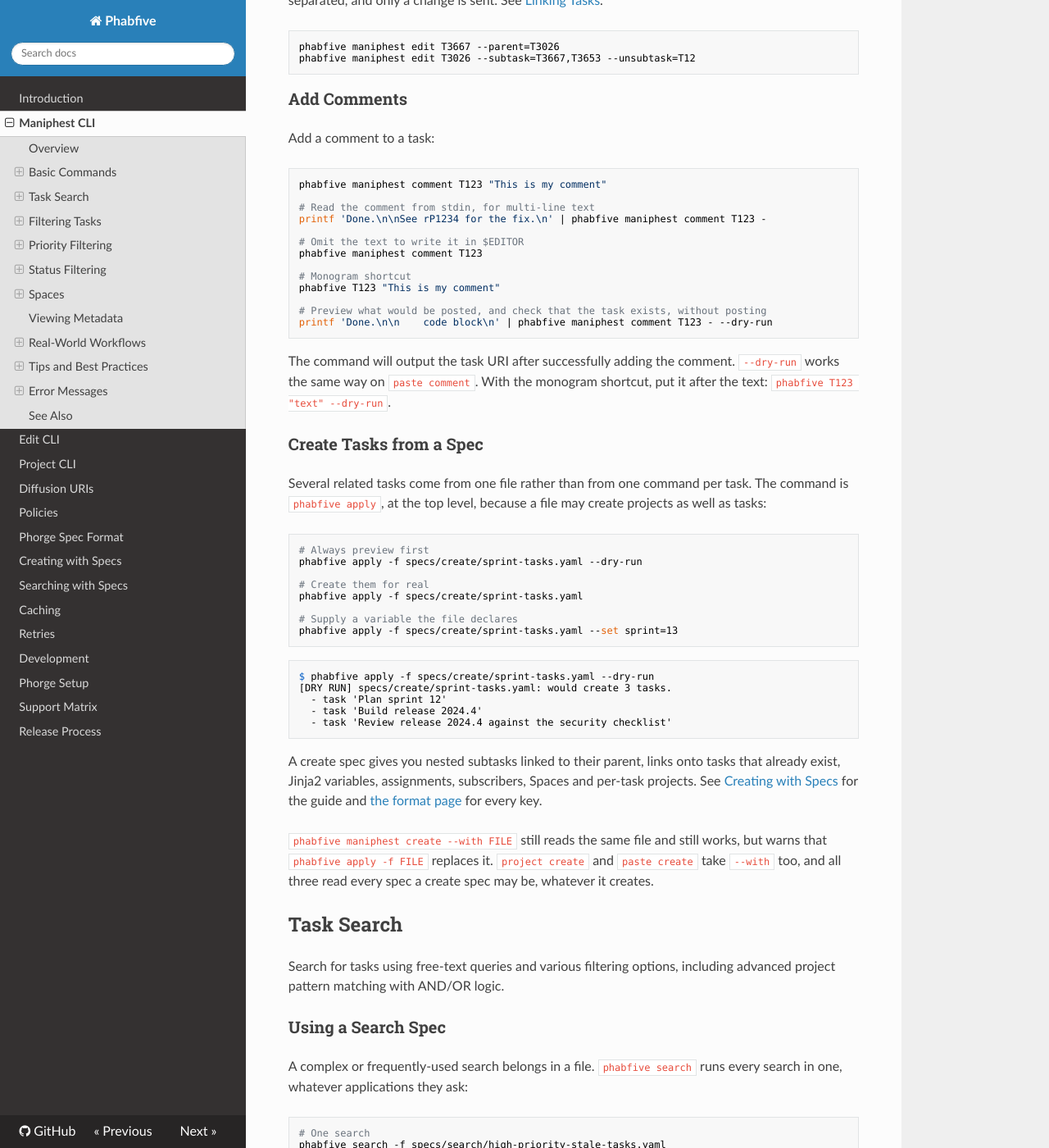
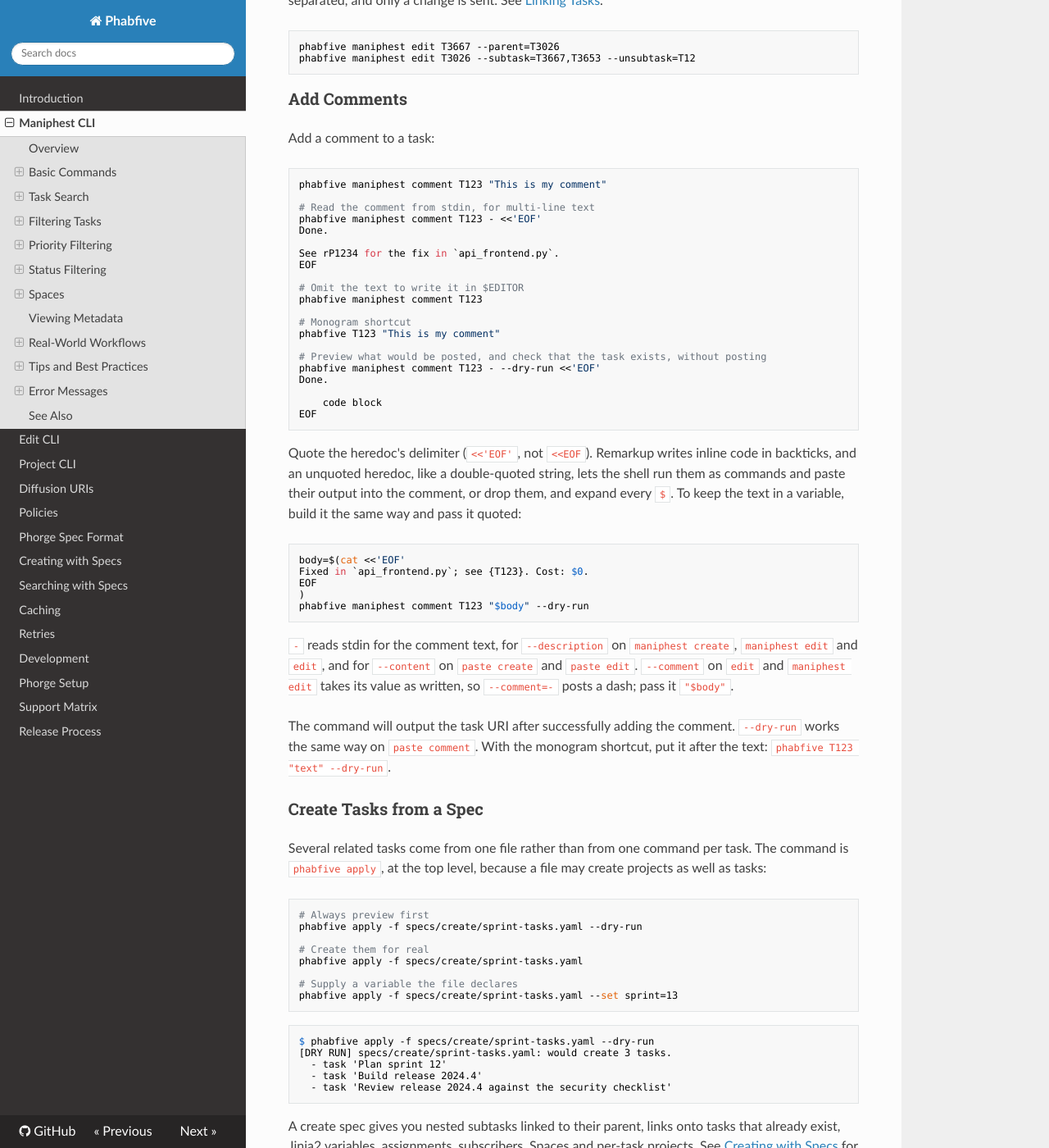
Before and after one commit to dynamist/phabfive, an MkDocs documentation site: the page built from docs/maniphest-cli.md, in a window 1280 px wide and 1400 px high, scrolled down 4043 px. Shown: the whole window at 82% size. Built offline with MkDocs 1.6.1, drawn with Linux system fonts in a browser that asks for light colours; nearby versions of some CDN libraries.

Commit message:
docs: build comment text with a quoted heredoc
Two agents built Phorge comments with an unquoted heredoc, and the shell
ran the backticks Remarkup uses for inline code: one comment got a test
run's output pasted in, the other lost every inline-code word. A comment
cannot be deleted through phabfive, so each was removed by hand.

The skill now says, where comment text is first built and again in its
rules, to build it with <<'EOF' and pass it as "$body", or on stdin to an
option that reads "-". It names those options, and the ones that take
"-" literally, such as --comment. It no longer says comment lacks
--dry-run, which 7014cf7 added, and recommends a dry run of a comment
built in the shell.

The tests run every documented quoted-heredoc example in bash against a
stand-in phabfive and fail unless the text arrives whole and unchanged,
and fail on any unquoted heredoc in the skill, docs/ or the readme.

No guard in the commands themselves: by the time phabfive sees the text,
the shell has already run or dropped the backticks, and what is left has
no signature that would not also match an honest comment.

Co-Authored-By: Claude Opus 5.5 <noreply@anthropic.com>

````diff
--- a/docs/maniphest-cli.md
+++ b/docs/maniphest-cli.md
@@ -223,7 +223,11 @@ Add a comment to a task:
 phabfive maniphest comment T123 "This is my comment"
 
 # Read the comment from stdin, for multi-line text
-printf 'Done.\n\nSee rP1234 for the fix.\n' | phabfive maniphest comment T123 -
+phabfive maniphest comment T123 - <<'EOF'
+Done.
+
+See rP1234 for the fix in `api_frontend.py`.
+EOF
 
 # Omit the text to write it in $EDITOR
 phabfive maniphest comment T123
@@ -232,8 +236,30 @@ phabfive maniphest comment T123
 phabfive T123 "This is my comment"
 
 # Preview what would be posted, and check that the task exists, without posting
-printf 'Done.\n\n    code block\n' | phabfive maniphest comment T123 - --dry-run
-```
+phabfive maniphest comment T123 - --dry-run <<'EOF'
+Done.
+
+    code block
+EOF
+```
+
+Quote the heredoc's delimiter (`<<'EOF'`, not `<<EOF`). Remarkup writes inline code in
+backticks, and an unquoted heredoc, like a double-quoted string, lets the shell run
+them as commands and paste their output into the comment, or drop them, and expand
+every `$`. To keep the text in a variable, build it the same way and pass it quoted:
+
+```bash
+body=$(cat <<'EOF'
+Fixed in `api_frontend.py`; see {T123}. Cost: $0.
+EOF
+)
+phabfive maniphest comment T123 "$body" --dry-run
+```
+
+`-` reads stdin for the comment text, for `--description` on `maniphest create`,
+`maniphest edit` and `edit`, and for `--content` on `paste create` and `paste edit`.
+`--comment` on `edit` and `maniphest edit` takes its value as written, so `--comment=-`
+posts a dash; pass it `"$body"`.
 
 The command will output the task URI after successfully adding the comment. `--dry-run`
 works the same way on `paste comment`. With the monogram shortcut, put it after the text:
````
Also changed, not shown: CHANGELOG.md (+11 -0 lines), phabfive/SKILL.md (+42 -3 lines), 1 other file.
